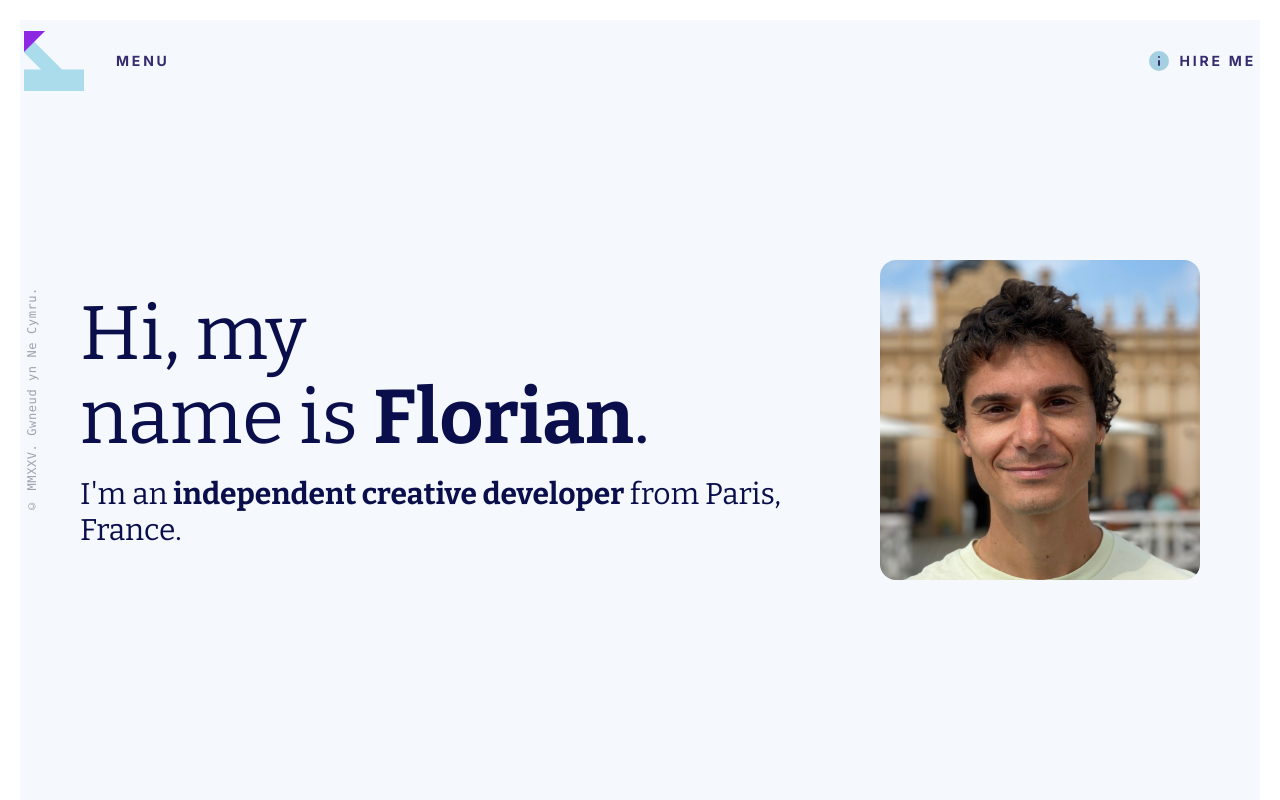
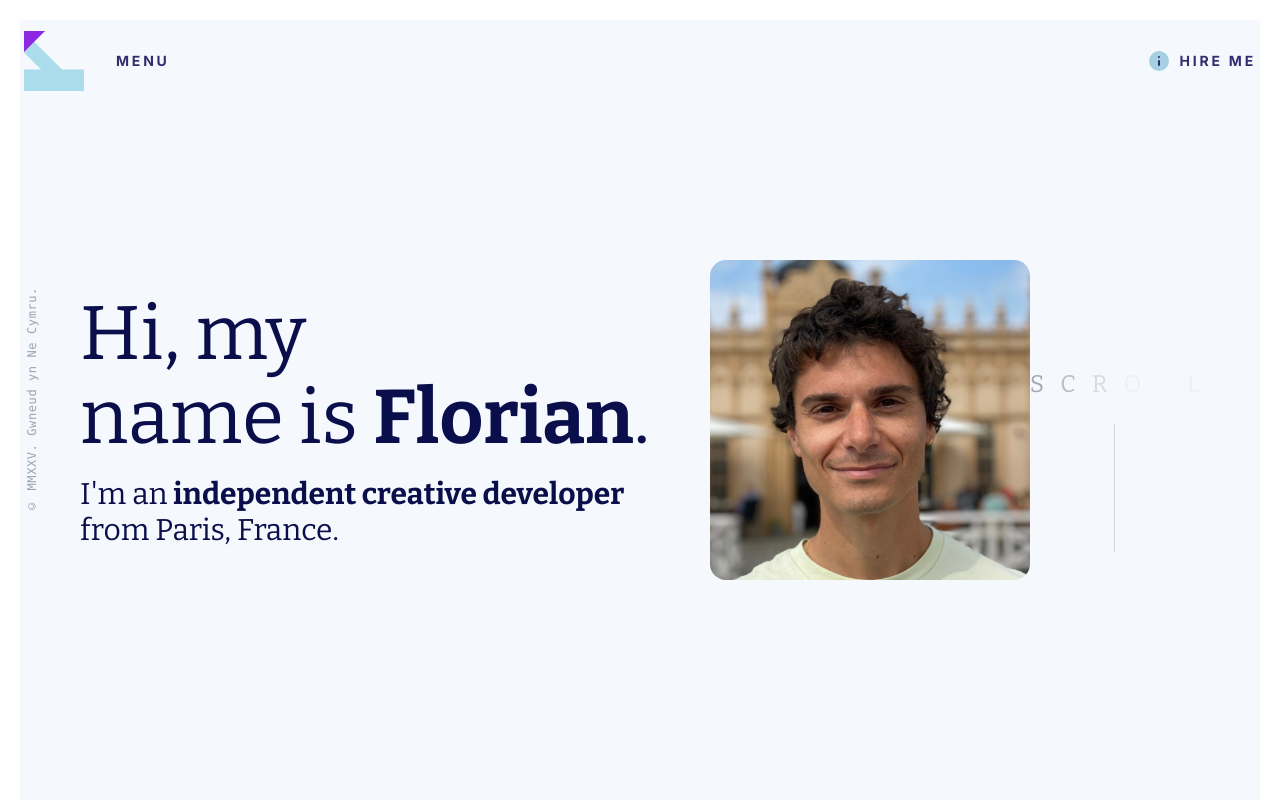
Before and after one commit to flobby41/Portfolio, a Next.js app in the folder robbowen-clone/: page / in a window 1280 px wide. Shown: the top 800 px of the page. Built offline with nearby package versions, Linux system fonts and the light colour scheme.

Commit message:
feat: integrate ScrollIndicator component into Hero for enhanced user navigation

```diff
--- a/robbowen-clone/src/components/home/Hero.tsx
+++ b/robbowen-clone/src/components/home/Hero.tsx
@@ -1,9 +1,8 @@
 "use client";
 
-import Avatar from "./Avatar";
 import { motion } from "framer-motion";
 import Image from 'next/image';
-
+import ScrollIndicator from "./ScrollIndicator";
 const fadeInUp = {
   initial: { opacity: 0, y: 60 },
   animate: { opacity: 1, y: 0 },
@@ -54,6 +53,7 @@ const Hero = () => {
           priority
         />
       </motion.div>
+      <br /><ScrollIndicator />
     </motion.div>
   );
 };
--- /dev/null
+++ b/robbowen-clone/src/components/home/ScrollIndicator.tsx
@@ -0,0 +1,42 @@
+"use client";
+
+import { motion } from "framer-motion";
+
+const ScrollIndicator = () => {
+  const letters = "SCROLL".split("");
+
+  return (
+    <div className="flex flex-col items-center mt-20">
+      <div className="flex space-x-4">
+        {letters.map((letter, index) => (
+          <motion.span
+            key={index}
+            className="text-2xl text-gray-400"
+            initial={{ opacity: 0 }}
+            animate={{ opacity: [0, 1, 0] }}
+            transition={{
+              duration: 2,
+              repeat: Infinity,
+              delay: index * 0.2,
+              ease: "easeInOut"
+            }}
+          >
+            {letter}
+          </motion.span>
+        ))}
+      </div>
+      <motion.div
+        className="h-32 w-[1px] bg-gray-300 mt-6"
+        initial={{ scaleY: 0, opacity: 0 }}
+        animate={{ scaleY: 1, opacity: 1 }}
+        transition={{
+          duration: 1,
+          delay: 1,
+          ease: "easeOut"
+        }}
+      />
+    </div>
+  );
+};
+
+export default ScrollIndicator;
```
